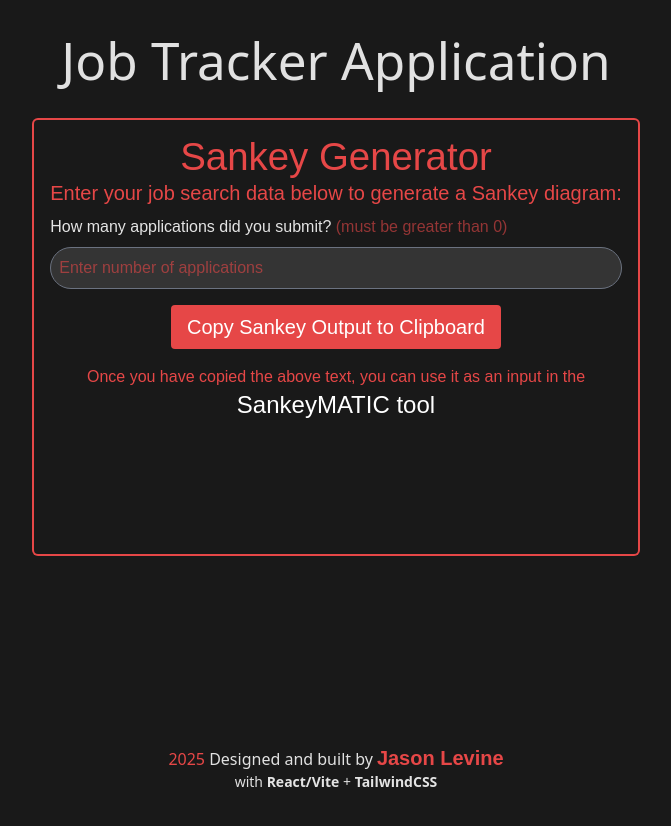
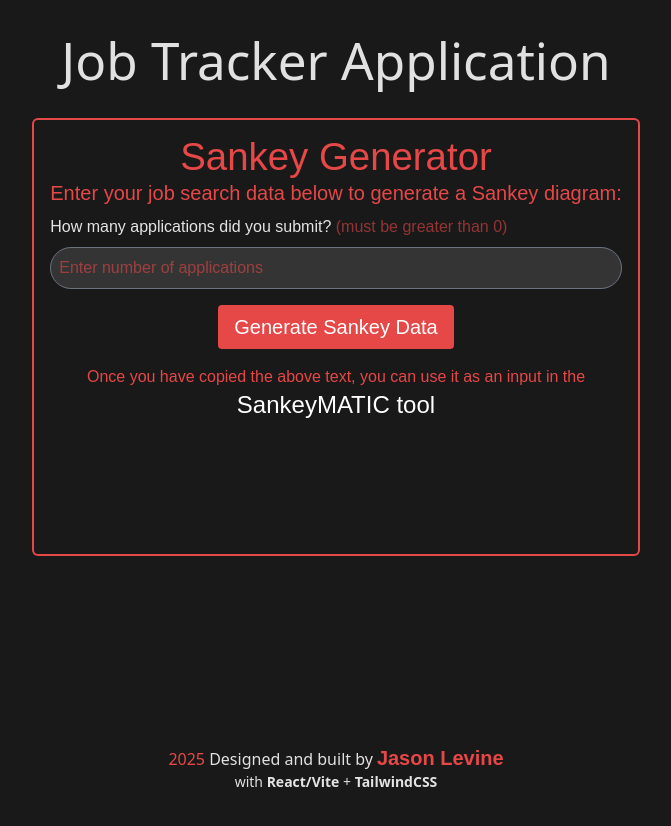
Before and after one commit to JsonLevine/job-tracker, a React (Vite) app: page / in a window 1280 px wide. Shown: the top 826 px of the page, without its empty margins (304-975 px from the left). Built offline with nearby package versions, Linux system fonts and the light colour scheme; a web font is replaced by a local one; what tailwindcss-animated would draw is missing.

Commit message:
Update SankeyGenerator.jsx

```diff
--- a/src/components/SankeyGenerator.jsx
+++ b/src/components/SankeyGenerator.jsx
@@ -3,10 +3,37 @@ import { useState } from 'react'
 function SankeyGenerator() {
   const [data, setData] = useState({})
 
+  const [formData, setFormData] = useState({
+    applications: '',
+    rejections: '',
+    firstInterviews: '',
+    secondInterviews: '',
+    threePlusInterviews: '',
+    offers: '',
+    accepted: '',
+  });
+
+  const handleSubmit = (e) => {
+    e.preventDefault();
+    const parsedData = {
+      applications: parseInt(formData.applications, 10) || 0,
+      rejections: parseInt(formData.rejections, 10) || 0,
+      firstInterviews: parseInt(formData.firstInterviews, 10) || 0,
+      secondInterviews: parseInt(formData.secondInterviews, 10) || 0,
+      threePlusInterviews: parseInt(formData.threePlusInterviews, 10) || 0,
+      offers: parseInt(formData.offers, 10) || 0,
+      accepted: parseInt(formData.accepted, 10) || 0,
+    };
+    setData(parsedData);
+  };
+
   return (
     <div className="flex-1 ring-2 rounded ring-stronghold-red text-stronghold-red jersey flex flex-col items-center justify-start p-4 mt-8">
       <h2>Sankey Generator</h2>
-      <form className="flex flex-col items-center justify-center w-full">
+      <form
+        className="flex flex-col items-center justify-center w-full"
+        onSubmit={handleSubmit}
+      >
         <label className="text-xl mb-2">
           Enter your job search data below to generate a Sankey diagram:
         </label>
@@ -21,37 +48,32 @@ function SankeyGenerator() {
           type="number"
           placeholder="Enter number of applications"
           className="form-input rounded-full mb-4 w-full p-2 border placeholder-stronghold-red/60 bg-stronghold-jet text-stronghold-red focus:border-stronghold-red focus:ring-stronghold-red"
-          value={data.applications || ''}
-          onChange={(e) => {
-            const value = parseInt(e.target.value, 10);
-            if (value > 0) {
-              setData({ ...data, applications: value });
+          value={formData.applications}
+          onChange={(e) =>
+            setFormData({ ...formData, applications: e.target.value })
           }
-          }}
         />
-      {data.applications &&
+
+        {formData.applications && (
           <>
             <div className="w-full flex flex-row justify-start">
               <label className="text-stronghold-platinum mb-2">
-              Of those <strong className="text-stronghold-red">{data.applications}</strong> applications, how many were rejected?
+                Of those <strong className="text-stronghold-red">{formData.applications}</strong> applications, how many were rejected?
               </label>
             </div>
             <input
               type="number"
               placeholder="Enter number of rejections"
               className="form-input rounded-full mb-4 w-full p-2 border placeholder-stronghold-red/60 bg-stronghold-jet text-stronghold-red focus:border-stronghold-red focus:ring-stronghold-red"
-            value={data.rejections || ''}
-            onChange={(e) => {
-              const value = parseInt(e.target.value, 10);
-              if (value > 0) {
-                setData({ ...data, rejections: value });
+              value={formData.rejections}
+              onChange={(e) =>
+                setFormData({ ...formData, rejections: e.target.value })
               }
-            }}
             />
           </>
-      }
+        )}
 
-      {data.applications &&
+        {formData.applications && (
           <>
             <div className="w-full flex flex-row justify-start">
               <label className="text-stronghold-platinum mb-2">
@@ -62,62 +84,53 @@ function SankeyGenerator() {
               type="number"
               placeholder="Enter number of 1st interviews"
               className="form-input rounded-full mb-4 w-full p-2 border placeholder-stronghold-red/60 bg-stronghold-jet text-stronghold-red focus:border-stronghold-red focus:ring-stronghold-red"
-            value={data.firstInterviews || ''}
-            onChange={(e) => {
-              const value = parseInt(e.target.value, 10);
-              if (value > 0) {
-                setData({ ...data, firstInterviews: value });
+              value={formData.firstInterviews}
+              onChange={(e) =>
+                setFormData({ ...formData, firstInterviews: e.target.value })
               }
-            }}
             />
           </>
-      }
+        )}
 
-      {data.firstInterviews &&
+        {formData.firstInterviews && (
           <>
             <div className="w-full flex flex-row justify-start">
               <label className="text-stronghold-platinum mb-2">
-              Of those <strong className="text-stronghold-red">{data.firstInterviews}</strong> interviews, how many advanced to a 2nd interview?
+                Of those <strong className="text-stronghold-red">{formData.firstInterviews}</strong> interviews, how many advanced to a 2nd interview?
               </label>
             </div>
             <input
               type="number"
               placeholder="Enter number of 2nd interviews"
               className="form-input rounded-full mb-4 w-full p-2 border placeholder-stronghold-red/60 bg-stronghold-jet text-stronghold-red focus:border-stronghold-red focus:ring-stronghold-red"
-            value={data.secondInterviews || ''}
-            onChange={(e) => {
-              const value = parseInt(e.target.value, 10);
-              if (value > 0) {
-                setData({ ...data, secondInterviews: value });
+              value={formData.secondInterviews}
+              onChange={(e) =>
+                setFormData({ ...formData, secondInterviews: e.target.value })
               }
-            }}
             />
           </>
-      }
+        )}
 
-      {data.secondInterviews &&
+        {formData.secondInterviews && (
           <>
             <div className="w-full flex flex-row justify-start">
               <label className="text-stronghold-platinum mb-2">
-              Of those <strong className="text-stronghold-red">{data.secondInterviews}</strong> interviews, how many advanced to a 3rd (or more)?
+                Of those <strong className="text-stronghold-red">{formData.secondInterviews}</strong> interviews, how many advanced to a 3rd (or more)?
               </label>
             </div>
             <input
               type="number"
               placeholder="Enter number of 3rd+ round interviews"
               className="form-input rounded-full mb-4 w-full p-2 border placeholder-stronghold-red/60 bg-stronghold-jet text-stronghold-red focus:border-stronghold-red focus:ring-stronghold-red"
-            value={data.threePlusInterviews || ''}
-            onChange={(e) => {
-              const value = parseInt(e.target.value, 10);
-              if (value > 0) {
-                setData({ ...data, threePlusInterviews: value });
+              value={formData.threePlusInterviews}
+              onChange={(e) =>
+                setFormData({ ...formData, threePlusInterviews: e.target.value })
               }
-            }}
             />
           </>
-      }
+        )}
 
-      {data.threePlusInterviews &&
+        {formData.threePlusInterviews && (
           <>
             <div className="w-full flex flex-row justify-start">
               <label className="text-stronghold-platinum mb-2">
@@ -128,18 +141,15 @@ function SankeyGenerator() {
               type="number"
               placeholder="Enter number of offers"
               className="form-input rounded-full mb-4 w-full p-2 border placeholder-stronghold-red/60 bg-stronghold-jet text-stronghold-red focus:border-stronghold-red focus:ring-stronghold-red"
-            value={data.offers || ''}
-            onChange={(e) => {
-              const value = parseInt(e.target.value, 10);
-              if (value > 0) {
-                setData({ ...data, offers: value });
+              value={formData.offers}
+              onChange={(e) =>
+                setFormData({ ...formData, offers: e.target.value })
               }
-            }}
             />
           </>
-      }
+        )}
 
-      {data.threePlusInterviews &&
+        {formData.threePlusInterviews && (
           <>
             <div className="w-full flex flex-row justify-start">
               <label className="text-stronghold-platinum mb-2">
@@ -150,22 +160,26 @@ function SankeyGenerator() {
               type="number"
               placeholder="Enter number of accepted offers"
               className="form-input rounded-full mb-4 w-full p-2 border placeholder-stronghold-red/60 bg-stronghold-jet text-stronghold-red focus:border-stronghold-red focus:ring-stronghold-red"
-            value={data.accepted || ''}
-            onChange={(e) => {
-              const value = parseInt(e.target.value, 10);
-              if (value > 0) {
-                setData({ ...data, accepted: value });
+              value={formData.accepted}
+              onChange={(e) =>
+                setFormData({ ...formData, accepted: e.target.value })
               }
-            }}
             />
           </>
-      }
+        )}
 
-        {data.applications ?
+        <button
+          type="submit"
+          className="jersey text-xl px-4 py-2 bg-stronghold-red text-white rounded hover:bg-stronghold-red-dark
+          transition duration-300 ease-in-out hover:-translate-y-1 hover:scale-110"
+        >
+          Generate Sankey Data
+        </button>
+      </form>
+
+      {data.applications ? (
         <label className="text-xl mb-2">
-         .txt preview
           <pre className="bg-gray-100 p-2 rounded text-left">
-            {/* Only show lines for non-zero values */}
             {data.firstInterviews ? `Applications [${data.firstInterviews}] 1st Interviews` : ''}
             {data.rejections ? `\nApplications [${data.rejections}] Rejected` : ''}
             {(data.applications - data.rejections - data.firstInterviews) > 0 ? `\nApplications [${data.applications - data.rejections - data.firstInterviews}] No Answer` : ''}
@@ -183,12 +197,13 @@ function SankeyGenerator() {
             {(data.offers - data.accepted) > 0 ? `\nOffers [${data.offers - data.accepted}] Declined` : ''}
           </pre>
         </label>
-        : ''}
+      ) : null}
+
+      {data.applications ? (
         <button
-          className="jersey text-xl px-4 py-2 bg-stronghold-red text-white rounded hover:bg-stronghold-red-dark
+          className="jersey text-xl px-4 py-2 mt-4 bg-stronghold-white text-stronghold-red rounded hover:bg-stronghold-red-dark
           transition duration-300 ease-in-out hover:-translate-y-1 hover:scale-110"
-          onClick={(e) => {
-            e.preventDefault();
+          onClick={() => {
             const textToCopy = document.querySelector('pre').innerText;
             navigator.clipboard.writeText(textToCopy).then(() => {
               alert('Sankey data copied to clipboard!');
@@ -199,7 +214,8 @@ function SankeyGenerator() {
         >
           Copy Sankey Output to Clipboard
         </button>
-      </form>
+      ) : null}
+
       <div className="mt-4 text-center">
         <div className="">Once you have copied the above text, you can use it as an input in the </div>
         <a
@@ -212,7 +228,7 @@ function SankeyGenerator() {
         </a>
       </div>
     </div>
-  )
+  );
 }
 
 export default SankeyGenerator
```
Lines whose indentation alone changed are shown as unchanged.
